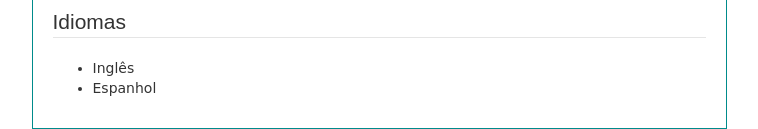
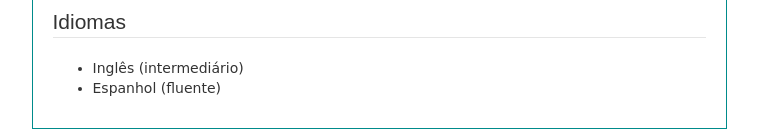
Before and after one commit to anapcrm/anapcrm.github.io, a plain HTML site: page index.html in a window 1280 px wide. Shown: the part 737-866 px from the top of the page, without its empty margins (261-1019 px from the left). Drawn offline with Linux system fonts and the light colour scheme.

Commit message:
Atualizando idiomas

```diff
--- a/index.html
+++ b/index.html
@@ -128,10 +128,10 @@
                 <legend>Idiomas</legend>
                 <ul>
                     <li>
-                        Inglês
+                        Inglês (intermediário)
                     </li>
                     <li>
-                        Espanhol
+                        Espanhol (fluente)
                     </li>
                 </ul>
             </fieldset>
```
